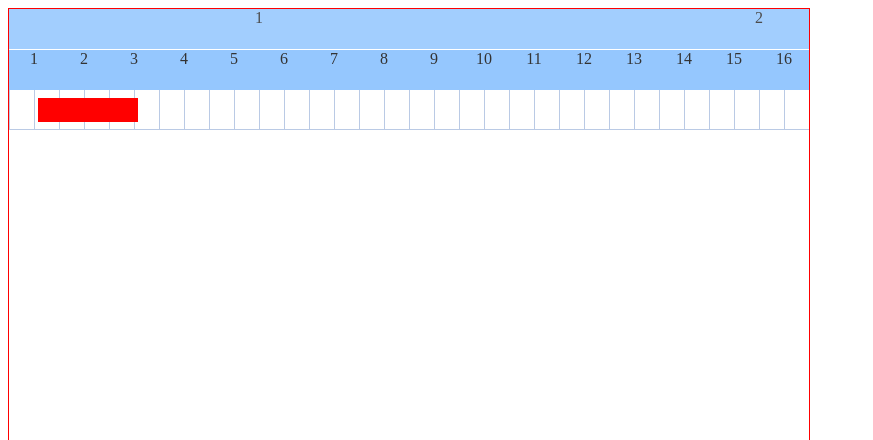
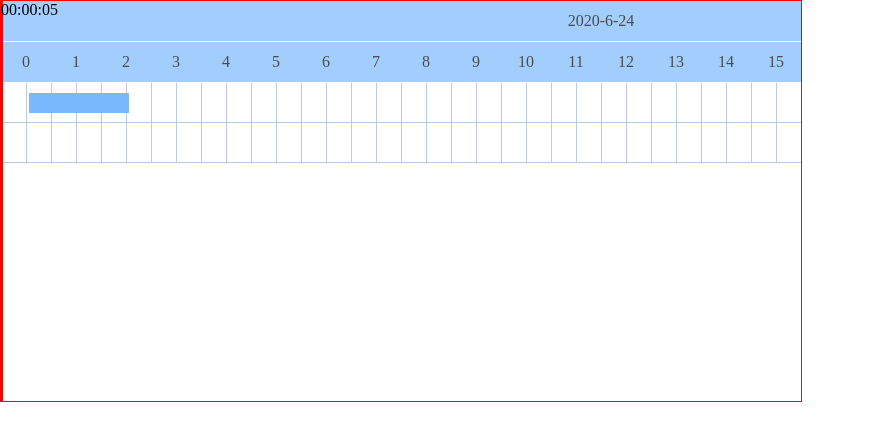
Before and after one commit to xihaoshangdi/vue-gantt-chart, a Vue app: page / in a window 1280 px wide. Shown: the top 440 px of the page, without its empty margins (0-873 px from the left). Built offline with nearby package versions, Linux system fonts and the light colour scheme.

Commit message:
更新了拖拽功能和重写了渲染方式

```diff
--- a/src/App.vue
+++ b/src/App.vue
@@ -14,6 +14,10 @@ export default {
 }
 </script>
 
-<style lang="scss">
+<style>
+  *{
+    margin: 0;
+    padding: 0;
+  }
 
 </style>
--- a/src/components/Layout.vue
+++ b/src/components/Layout.vue
@@ -13,8 +13,8 @@ export default {
 <style scoped>
   .layout{
     width: 800px;
-    height: 60vh;
+    height: 400px;
     border: 1px solid red;
-    overflow-x: auto;
+    overflow: auto;
   }
 </style>
--- /dev/null
+++ b/src/components/chart-bar.vue
@@ -0,0 +1,36 @@
+<template>
+  <div
+    class="bar"
+    draggable="true"
+    style="background-color: #7BB9FE">
+  </div>
+</template>
+
+<script>
+export default {
+  name: 'chart-bar',
+  methods: {
+    onDragStart (e) {
+      console.log('开始拖拽', e)
+    },
+    onDragMove (e) {
+      console.log('正在拖拽', e)
+    },
+    onDragEnd () {
+      console.log('拖拽结束')
+    },
+    onDragEnter () {
+      console.log('进入了新的DOM')
+    }
+
+  }
+}
+</script>
+
+<style scoped lang="scss">
+  .bar {
+    width: 100px;
+    height: 20px;
+    margin-left: 28px;
+  }
+</style>
--- a/src/components/chart-container.vue
+++ b/src/components/chart-container.vue
@@ -1,75 +1,115 @@
 <template>
-  <div>
-    <div class="time-date">
-      <template v-for="section in day">
-        <div :style="handleStyle('day')" :key="section">{{section}}</div>
-      </template>
+  <div :style="chartStyle" class="chart">
+    <time-line/>
+    <div class="header">
+      <div class="headline">
+        <template v-for="(item,index) in day">
+          <div :style="dateStyle" :key="index">{{item}}</div>
+        </template>
+      </div>
+      <div class="headline">
+        <template v-for="(item,index) in hour">
+          <div :style="hourStyle" :key="index">{{item}}</div>
+        </template>
+      </div>
     </div>
-    <div class="time-scale">
-      <template v-for="section in hour">
-        <div :style="handleStyle('hour')" :key="section">{{section}}</div>
-      </template>
-    </div>
-    <div class="block">
-      <div class="bar"></div>
+    <div
+      @dragstart="onDragStart"
+      @dragover="onDragOver"
+      @drop="ondrop">
+      <div :style="blockStyle" class="block">
+        <chart-bar/>
+      </div>
+      <div :style="blockStyle" class="block"></div>
     </div>
   </div>
 </template>
 
 <script>
+import { handleDaySet, handleHourSet } from '@/lib/unit'
+import TimeLine from '@/components/time-line'
+import ChartBar from '@/components/chart-bar'
 
 export default {
   name: 'chart-container',
+  components: { ChartBar, TimeLine },
   data () {
-    return {}
+    return {
+      // 半小时的基准宽度
+      baseSemi: 25,
+      // 中心甘特图长宽
+      chartWidth: 5000,
+      chartHeight: 400,
+      // 数据条甘特图宽
+      blockHeight: 40,
+      // 拖拽对象
+      dragEvent: null
+    }
   },
   computed: {
-    day () {
-      return Math.ceil(1000 / 50 / 12)
+    chartStyle () {
+      return {
+        width: this.chartWidth + 'px',
+        height: this.chartHeight + 'px'
+      }
+    },
+    blockStyle () {
+      return {
+        backgroundSize: `${this.baseSemi}px 100%`,
+        height: `${this.blockHeight}px`
+      }
+    },
+    dateStyle () {
+      return {
+        width: this.baseSemi * 2 * 24 > this.chartWidth ? this.chartWidth : this.baseSemi * 2 * 24 + 'px',
+        height: `${this.blockHeight}px`,
+        lineHeight: this.blockHeight + 'px'
+      }
+    },
+    hourStyle () {
+      return {
+        width: this.baseSemi * 2 + 'px',
+        height: `${this.blockHeight}px`,
+        lineHeight: this.blockHeight + 'px'
+      }
     },
     hour () {
-      const hours = Math.ceil(1000 / 50)
-      console.log([...Array.from({ length: hours }).keys()])
-      return hours
+      const hours = Math.ceil(this.chartWidth / (this.baseSemi * 2))
+      return handleHourSet(hours)
+    },
+    day () {
+      const day = Math.ceil(this.chartWidth / (this.baseSemi * 2 * 24))
+      const startTime = new Date()
+      return handleDaySet(startTime, day)
     }
   },
   methods: {
-    handleStyle (type) {
-      let StyleObj
-      switch (type) {
-        case 'hour':
-          StyleObj = { width: `${50}px` }
-          break
-        case 'day':
-          StyleObj = { width: `${50 * 12}px` }
-          break
-        case 'week':
-          StyleObj = { width: `${50 * 12 * 7}px` }
-          break
-        case 'month':
-          StyleObj = { width: `${50 * 12 * 7 * 4}px` }
-          break
-      }
-      return StyleObj
+    onDragStart (event) {
+      console.log('开始拖拽', event)
+      this.dragEvent = event.target
+    },
+    ondrop (event) {
+      event.preventDefault()
+      console.log('拖拽到:', event)
+      console.log(this.dragEvent)
+      this.dragEvent.parentNode.removeChild(this.dragEvent)
+      event.target.appendChild(this.dragEvent)
+    },
+    onDragOver (event) {
+      event.preventDefault()
     }
   }
-
 }
 </script>
 
 <style scoped lang="scss">
-  .block {
-    width: 1000px;
-    height: 40px;
-    background: url("../assets/background.png") 0 0;
+  .chart{
+    position:relative
   }
-
-  .time-date {
-    width: 1000px;
-    height: 40px;
+  .headline {
+    width: 100%;
     background-color: #7BB9FE;
     opacity: 0.7;
-
     display: flex;
     flex-direction: row;
     flex-flow: nowrap;
@@ -77,30 +117,13 @@ export default {
     text-align: center;
     margin-bottom: 1px;
   }
+  .block {
+    width: 100%;
+    background-image: url("../assets/background.png");
 
-  .time-scale {
-    width: 1000px;
-    height: 40px;
-    background-color: #7BB9FE;
-    opacity: 0.8;
-
-    display: flex;
-    flex-direction: row;
-    flex-flow: nowrap;
-
-    text-align: center;
-  }
-
-  .block {
     display: flex;
     flex-direction: row;
     align-items: center;
   }
 
-  .bar {
-    width: 100px;
-    height: 24px;
-    background-color: red;
-    margin-left: 28.8px;
-  }
 </style>
--- /dev/null
+++ b/src/components/time-line.vue
@@ -0,0 +1,52 @@
+<template>
+    <div class="timeline" :style="linePos">
+      <span>{{hour.toString().padStart(2,'0')}}:</span>
+      <span>{{minute.toString().padStart(2,'0')}}:</span>
+      <span>{{(seconds-minute*60).toString().padStart(2,'0')}}</span>
+    </div>
+</template>
+
+<script>
+export default {
+  name: 'timeLine',
+  data () {
+    return {
+      // 定时器
+      marker: null,
+      // 位置
+      linePos: { left: 0 },
+      // 秒
+      seconds: 0
+    }
+  },
+  mounted () {
+    let count = 0
+    this.marker = setInterval(() => {
+      count += 25 / 30 / 60 // 25px代表30分钟
+      this.linePos.left = count + 'px'
+      this.seconds++
+    }, 1000)
+  },
+  computed: {
+    hour () {
+      return Math.floor(this.minute / 60)
+    },
+    minute () {
+      return Math.floor(this.seconds / 60)
+    }
+  },
+  beforeDestroy () {
+    clearInterval(this.marker)
+  }
+}
+</script>
+
+<style scoped>
+  .timeline{
+    position: absolute;
+    height: 100%;
+    width: 2px;
+    background-color: red;
+    z-index: 10;
+  }
+</style>
--- a/src/lib/unit.js
+++ b/src/lib/unit.js
@@ -1,17 +1,30 @@
 import dayjs from 'dayjs'
-import duration from 'dayjs/plugin/duration'
-dayjs.extend(duration)
-
 /**
- * @description 用于计算甘特图的时间刻度
- * @param {String} type
- * @return
- * @author wujiaping
+ * @description 得到一个小时集合
+ * @param {Number} count
+ * @return  {Array}
+ * @author WuJiaPing
  * @date 2020/9/4
  * @example
  *
  */
-export const handle = (type) => {
-  console.log(duration)
-  console.log(dayjs.duration().years())
+export const handleHourSet = (count) => {
+  const data = []
+  let character = 0
+  while (count >= 1) {
+    data.push(character)
+    character++
+    count--
+    if (character === 24) character = 0
+  }
+  return data
 }
+
+export const handleDaySet = (startDate, count) => {
+  const data = []
+  for (let i = 1; i < count; i++) {
+    const date = dayjs(startDate).add(i, 'day').format('YYYY-M-D')
+    data.push(date)
+  }
+  return data
+}
```
